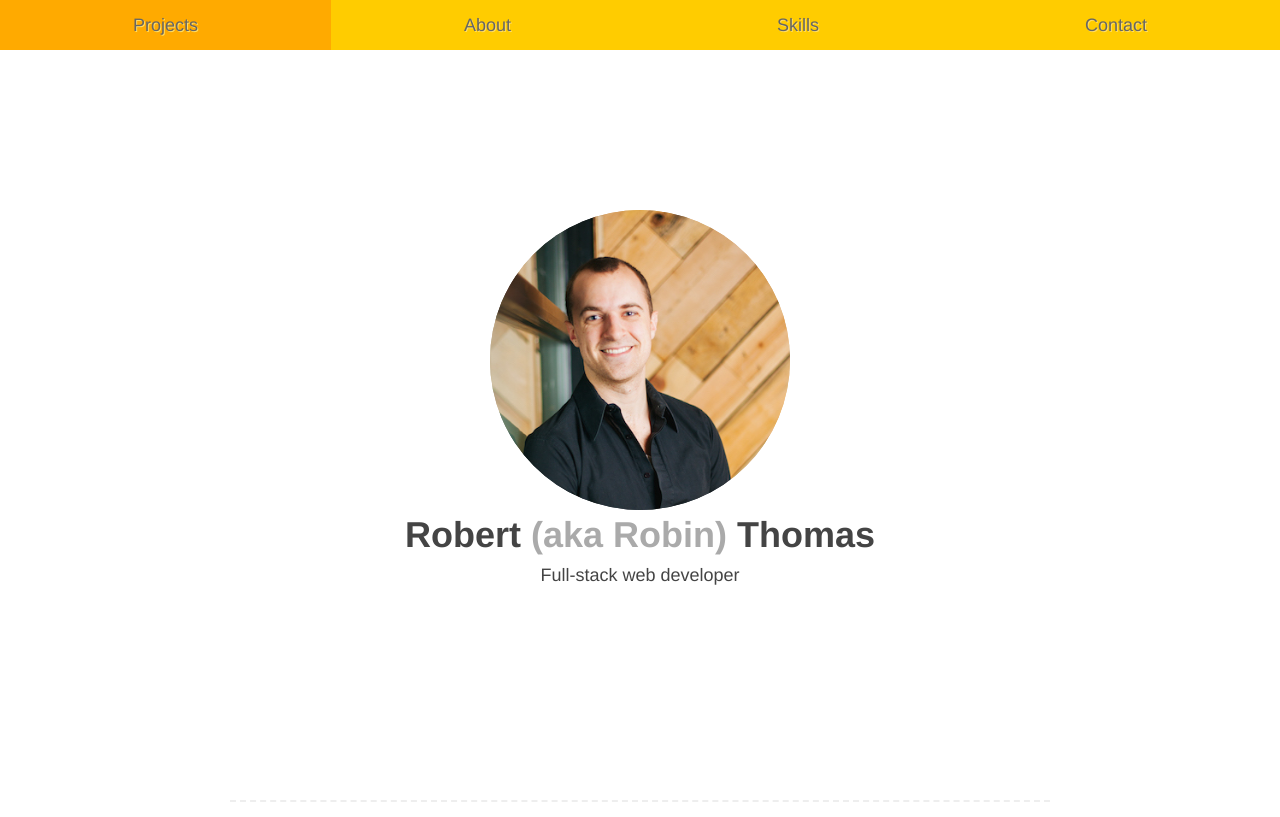
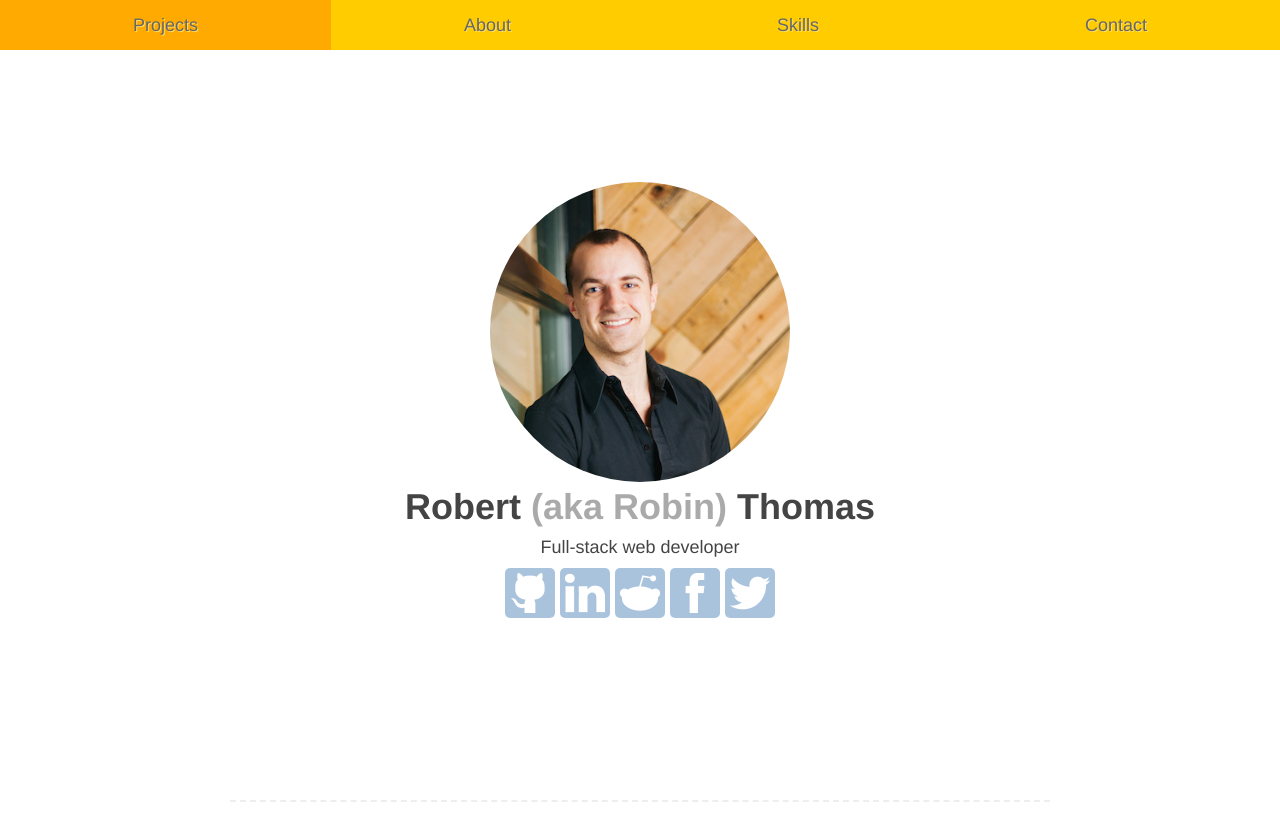
Before and after one commit to RobertAKARobin/robertakarobin.github.io, a PHP site: page / in a window 1280 px wide. Shown: the top 817 px of the page. Run offline with PHP 8.4, Linux system fonts and the light colour scheme.

Commit message:
Added icons

```diff
--- a/index.html
+++ b/index.html
@@ -20,6 +20,23 @@
         </div>
         <h1>Robert <sub>aka Robin</sub> Thomas</h1>
         <p>Full-stack web developer</p>
+        <ul class="icons">
+          <li style="background-position:0px 0px">
+            <a href="https://github.com/robertakarobin">Github</a>
+          </li>
+          <li style="background-position:100px 0px">
+            <a href="http://www.linkedin.com/in/robertakarobin">LinkedIn</a>
+          </li>
+          <li style="background-position:50px 0px">
+            <a href="http://www.reddit.com/user/robertgfthomas">Reddit</a>
+          </li>
+          <li style="background-position:200px 0px">
+            <a href="https://www.facebook.com/robertakarobin">Facebook</a>
+          </li>
+          <li style="background-position:150px 0px">
+            <a href="https://twitter.com/robertakarobin">Twitter</a>
+          </li>
+        </ul>
       </header>
     </section>
 
--- a/styles.css
+++ b/styles.css
@@ -189,3 +189,24 @@ address {
 .nav li a:hover {
   background-color: #fa0;
 }
+
+.icons li {
+  display: inline-block;
+  width: 50px;
+  height: 50px;
+  border-radius: 5px;
+  background-color: #58b;
+  background-image: url(images/icons.png);
+  background-size: 250px 50px;
+  transition: opacity 0.2s;
+  opacity: 0.5;
+}
+.icons li a {
+  display: block;
+  width: 100%;
+  height: 100%;
+  font-size: 0;
+}
+.icons li:hover {
+  opacity: 1;
+}
--- a/styles.scss
+++ b/styles.scss
@@ -1,3 +1,7 @@
+$yellow:  #fd6;
+$orange:  #fa0;
+$lblue:   #58b;
+$dblue:   #369;
 *{
   margin:0;
   padding:0;
@@ -43,9 +47,9 @@ h2{
   font-weight:bold;
 }
 a{
-  color:#58b;
+  color:$lblue;
   &:hover{
-    color:#369;
+    color:$dblue;
   }
 }
 
@@ -61,11 +65,11 @@ section{
 }
 @keyframes flash{
   from{
-    text-shadow: 5px 5px 0px #fd6,
-                 -5px -5px 0px #fd6;
+    text-shadow: 5px 5px 0px $yellow,
+                 -5px -5px 0px $yellow;
   }
   to{
-    text-shadow: 0px 0px 0px #fd6;
+    text-shadow: 0px 0px 0px $yellow;
   }
 }
 
@@ -190,12 +194,36 @@ address{
       line-height:50px;
       background-color:#fc0;
       color:#666;
-      text-shadow:1px 1px 0px #fd6;
+      text-shadow:1px 1px 0px $yellow;
       transition:background-color 0.2s;
 
       &:hover{
-        background-color:#fa0;
+        background-color:$orange;
       }
     }
   }
 }
+
+.icons{
+  li{
+    display:inline-block;
+    width:50px;
+    height:50px;
+    border-radius:5px;
+    background-color:$lblue;
+    background-image:url(images/icons.png);
+    background-size:250px 50px;
+    transition: opacity 0.2s;
+    opacity:0.5;
+
+    a{
+      display:block;
+      width:100%;
+      height:100%;
+      font-size:0;
+    }
+    &:hover{
+      opacity:1;
+    }
+  }
+}
```
Also changed, not shown: images/icons.png (added).
